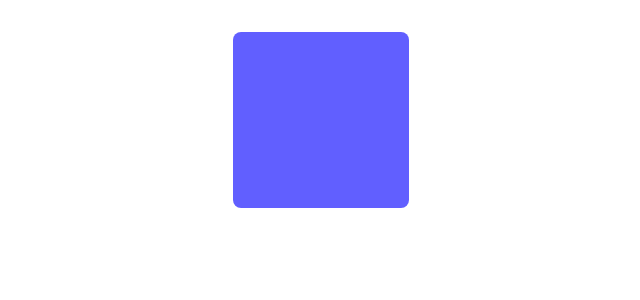
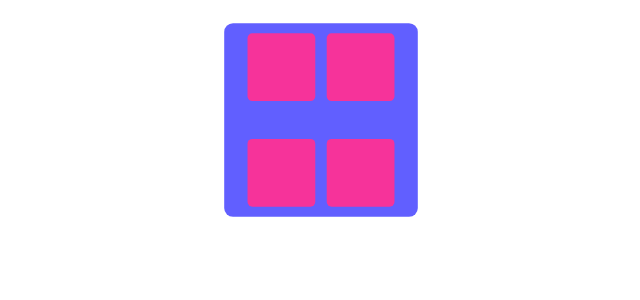
Before and after one commit to monirdewan/framer-motion-basics, a React (Vite) app: page / in a window 1280 px wide. Shown: the top 300 px of the page, without its empty margins (319-959 px from the left). Built offline with nearby package versions, Linux system fonts and the light colour scheme.

Commit message:
lesson two done

```diff
--- a/src/App.jsx
+++ b/src/App.jsx
@@ -2,12 +2,14 @@
 import './App.css'
 
 import LessonOne from './pages/lessonOne'
+import LessonTwo from './pages/LessonTwo'
 
 function App() {
 
   return (
     <>
-      <LessonOne></LessonOne>
+      {/* <LessonOne></LessonOne> */}
+      <LessonTwo></LessonTwo>
     </>
   )
 }
--- a/src/pages/LessonOne.jsx
+++ b/src/pages/LessonOne.jsx
@@ -3,16 +3,27 @@
 // eslint-disable-next-line no-unused-vars
 import { motion, spring } from "motion/react"
 
+
+    const parrent= {
+    initial : {rotate:0},
+    animate : {
+        rotate:360,
+        transition : {ease:'linear',duration:3, repeat:Infinity}
+
+    },
+
+    }
+
+
 const LessonOne = () => {
-    const initial = {rotate:0};
-    const animate = {rotate:360}
-    const transition = {type:spring,duration:3}
+
     return (
         <div>
             <motion.div className='size-44 bg-indigo-500 rounded-lg mx-auto'
-            initial={initial}
-            animate={animate}
-            transition={transition}
+            variants={parrent}
+            initial="initial"
+            animate="animate"
+            transition="transition"
 
 
             ></motion.div>
--- /dev/null
+++ b/src/pages/LessonTwo.jsx
@@ -0,0 +1,74 @@
+import React from "react";
+// eslint-disable-next-line no-unused-vars
+import { motion } from "motion/react";
+// const parrent = {
+//   initial: { rotate: 0, opacity: 0, scale: 0 },
+//   animate: {
+//     rotate: 360,
+//     transition: {
+//       ease: "linear",
+//       duration: 3,
+//       repeat: Infinity,
+//       repeatType: "reverse",
+//     },
+//     opacity: 1,
+//     scale: 1.5,
+//   },
+// };
+
+const parrent = {
+  initial: { opacity: 0, scale: 0.5 },
+  animate: {
+    transition: {
+      ease: "linear",
+      duration: 3,
+      delayChildren:3,
+      staggerChildren:1,
+    },
+    opacity: 1,
+    scale: 1.1,
+  },
+};
+const child = {
+  initial: { opacity: 0, scale: 0.4 },
+  animate: {
+    tranisition: {
+      ease: "linear",
+      duration: 3,
+    },
+    opacity: 1,
+    scale: 1.1,
+  },
+};
+const LessonTwo = () => {
+  return (
+    <div>
+      <motion.div
+        className="size-44 bg-indigo-500 rounded-lg mx-auto flex justify-center items-center flex-wrap gap-4"
+        variants={parrent}
+        initial="initial"
+        animate="animate"
+        transition="transition"
+      >
+        <motion.div
+          variants={child}
+          className="size-14 bg-pink-500 rounded-sm"
+        ></motion.div>
+        <motion.div
+          variants={child}
+          className="size-14 bg-pink-500 rounded-sm"
+        ></motion.div>
+        <motion.div
+          variants={child}
+          className="size-14 bg-pink-500 rounded-sm"
+        ></motion.div>
+        <motion.div
+          variants={child}
+          className="size-14 bg-pink-500 rounded-sm"
+        ></motion.div>
+      </motion.div>
+    </div>
+  );
+};
+
+export default LessonTwo;
```
